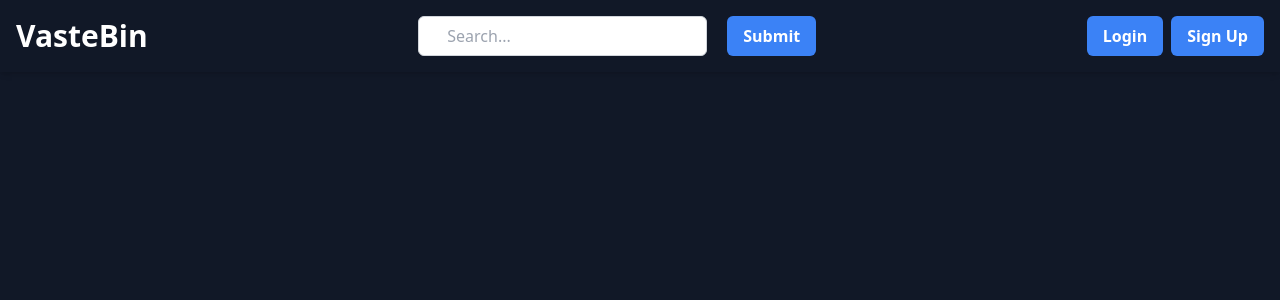
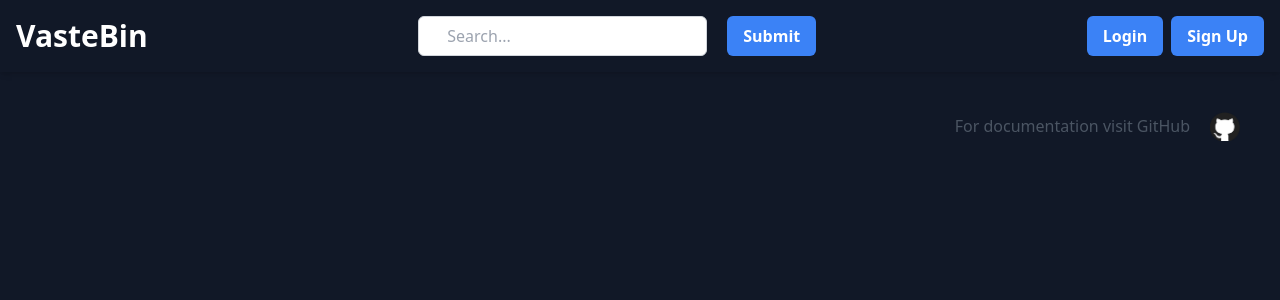
Before and after one commit to aarontoms/VasteBin, a React (Vite) app: page / in a window 1280 px wide. Shown: the top 300 px of the page. Built offline with nearby package versions, Linux system fonts and the light colour scheme.

Commit message:
date ui change & link to repo

```diff
--- a/src/components/Down.tsx
+++ b/src/components/Down.tsx
@@ -2,6 +2,7 @@
 import Waste from "./Waste";
 import { Link } from "react-router-dom";
 import url from "./url";
+import github from "../assets/github.png";
 
 function Down({ search }: { search: string }) {
     const [results, setResults] = useState<{ id: string; wastes: { id: string; value: string; created_at: string }[] } | null>(null);
@@ -27,21 +28,45 @@
     }, [search]);
 
     return (
+        <div>
+            {!search ? (
+                <div className="flex flex-col justify-end">
+                    <div className="m-10 text-center justify-center">
+                        <a
+                            href="https://github.com/aarontoms/VasteBin"
+                            target="_blank"
+                            rel="noopener noreferrer"
+                            className="text-gray-600 text-l no-underline hover:no-underline flex items-center justify-end gap-5"
+                        >
+                        <p>For documentation visit GitHub</p>
+                        <img src={github} alt="github" className="max-w-[30px] max-h-[30px] object-contain"/>
+                        </a>
+                    </div>
+                </div>
+            ) : (
                 <div className="m-10">
                     {error && <div className="text-red-500 text-center">{error}</div>}
                     {results && (
                         <div className="flex flex-col">
-                    {results.wastes.map((waste) => (
-                        <div className="flex justify-between items-center">
-                            <Link to={`${waste.id}`} key={waste.id} className="block">
-                                <Waste waste={waste.id} value={waste.value} created_at={waste.created_at} />
+                            {results.wastes.map((waste) => {
+                                const gmtDate = new Date(waste.created_at);
+                                const options = { timeZone: "Asia/Kolkata", hour12: true };
+                                const istDate = gmtDate.toLocaleString("en-GB", options);
+
+                                return (
+                                    <div className="flex justify-between items-center" key={waste.id}>
+                                        <Link to={`${waste.id}`} className="block">
+                                            <Waste waste={waste.id} value={waste.value} created_at={istDate} />
                                         </Link>
                                     </div>
+                                );
+                            })}
 
-                    ))}
                             <Link to={`create`} className="block">
                                 <Waste waste="Create new Waste" value="assmans" created_at="" />
                             </Link>
+                        </div>
+                    )}
                 </div>
             )}
         </div>
```
Also changed, not shown: src/assets/github.png (added). Lines whose indentation alone changed are shown as unchanged.
